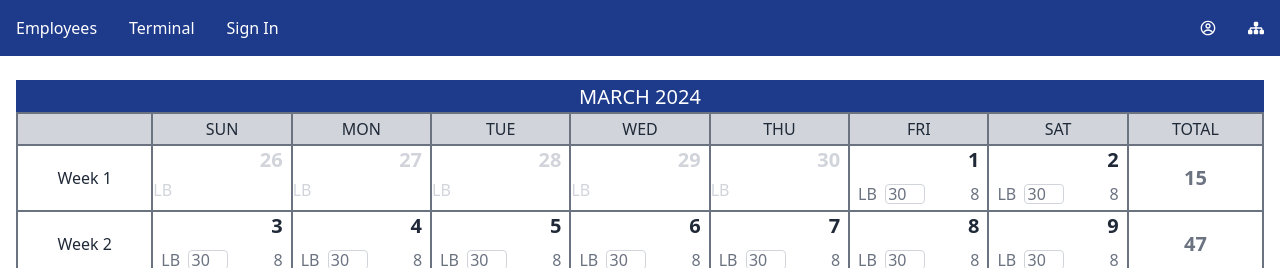
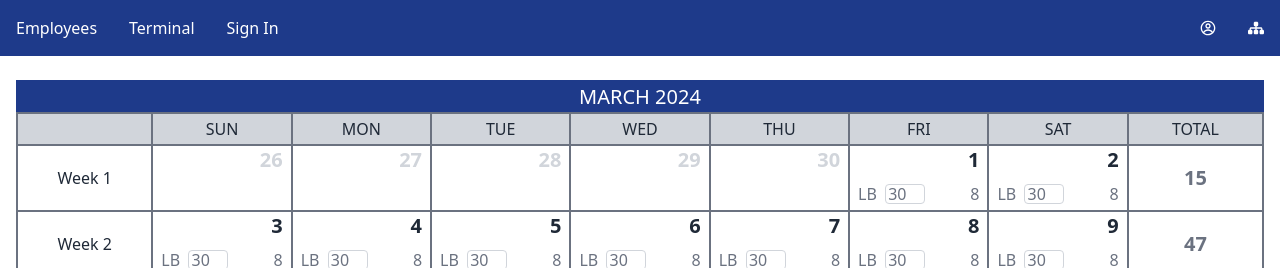
Before and after one commit to HironmoyRay/Employee_Management, a React (Vite) app: page /calender in a window 1280 px wide. Shown: the top 268 px of the page. Built offline with nearby package versions, Linux system fonts and the light colour scheme.

Commit message:
Calendar UI Update

```diff
--- a/src/pages/Calender/Calender.jsx
+++ b/src/pages/Calender/Calender.jsx
@@ -40,10 +40,7 @@ const Calender = () => {
                 26
               </div>
               <div className="text-right h-8 text-SECONDARY-light   font-medium pr-2 hover:bg-SECONDARY hover:text-WHITE flex justify-between">
-                <div>
-                  LB <span></span>
-                </div>
-                <div></div>
+
               </div>
             </td>
             <td className="border-2 border-SECONDARY  w-36 p-0 hover:bg-SECONDARY-light">
@@ -51,10 +48,7 @@ const Calender = () => {
                 27
               </div>
               <div className="text-right h-8 text-SECONDARY-light   font-medium pr-2 hover:bg-SECONDARY hover:text-WHITE flex justify-between">
-                <div>
-                  LB <span></span>
-                </div>
-                <div></div>
+
               </div>
             </td>
             <td className="border-2 border-SECONDARY  w-36 p-0 hover:bg-SECONDARY-light">
@@ -62,10 +56,7 @@ const Calender = () => {
                 28
               </div>
               <div className="text-right h-8 text-SECONDARY-light   font-medium pr-2 hover:bg-SECONDARY hover:text-WHITE flex justify-between">
-                <div>
-                  LB <span></span>
-                </div>
-                <div></div>
+
               </div>
             </td>
             <td className="border-2 border-SECONDARY  w-36 p-0 hover:bg-SECONDARY-light">
@@ -73,10 +64,7 @@ const Calender = () => {
                 29
               </div>
               <div className="text-right h-8 text-SECONDARY-light   font-medium pr-2 hover:bg-SECONDARY hover:text-WHITE flex justify-between">
-                <div>
-                  LB <span></span>
-                </div>
-                <div></div>
+
               </div>
             </td>
             <td className="border-2 border-SECONDARY  w-36 p-0 hover:bg-SECONDARY-light">
@@ -84,10 +72,7 @@ const Calender = () => {
                 30
               </div>
               <div className="text-right h-8 text-SECONDARY-light   font-medium pr-2 hover:bg-SECONDARY hover:text-WHITE flex justify-between">
-                <div>
-                  LB <span></span>
-                </div>
-                <div></div>
+
               </div>
             </td>
             <td className="border-2 border-SECONDARY  w-36 p-0 hover:bg-SECONDARY-light">
```
